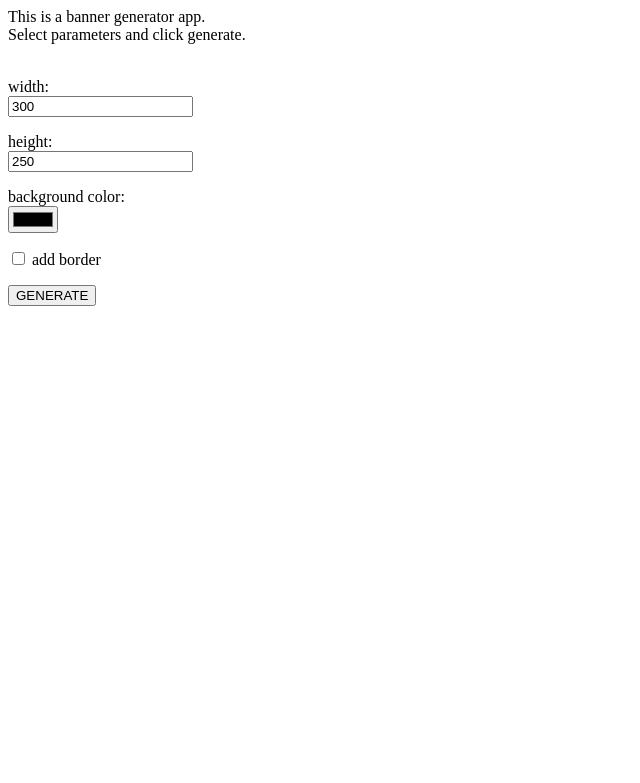
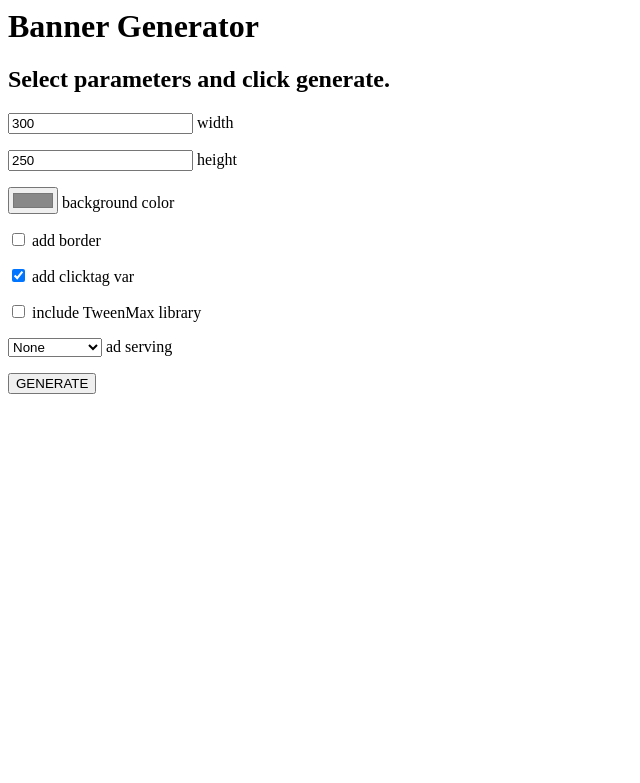
Before and after one commit to adzajac/banner-generator-with-flask, a Flask app: page / in a window 1280 px wide. Shown: the top 783 px of the page, without its empty margins (0-640 px from the left). Run offline with Flask 2, Linux system fonts and the light colour scheme.

Commit message:
added options: clictag, ad serving, include tweenmax

```diff
--- a/app.py
+++ b/app.py
@@ -1,6 +1,7 @@
 from flask import Flask
 from flask import render_template, redirect, url_for, request
 from jinja2 import Template
+import os
 
 app = Flask(__name__)
 
@@ -21,7 +22,14 @@ def index():
             'height':request.args.get('height', 250, type=str),
             'bkg_color':request.args.get('bkg_color', '#ffffff', type=str),
             'border':request.args.get('border', 'off', type=str),
-            'ad_server':request.args.get('ad_server', 'None', type=str)
+            'clicktag':request.args.get('clicktag', 'on', type=str),
+            'tweenmax':request.args.get('tweenmax', 'off', type=str),
+            'ad_serving':request.args.get('ad_serving', 'None', type=str)
         }
-        env.get_template('ad_base.html').stream(data=data).dump(OUTPUT_DIR+data["width"] + "x" + data["height"] + ".html")
+        dir_name = data["width"]+ "x" + data["height"]
+        if not os.path.exists(OUTPUT_DIR + dir_name):
+            os.makedirs(OUTPUT_DIR + dir_name)
+        env.get_template('ad_base.html').stream(data=data).dump(OUTPUT_DIR + dir_name + "/" + "index.html")
+        env.get_template('ad_main.js').stream(data=data).dump(OUTPUT_DIR + dir_name + "/" + "main.js")
+        env.get_template('ad_style.css').stream(data=data).dump(OUTPUT_DIR + dir_name + "/" + "style.css")
     return render_template('index.html')
--- /dev/null
+++ b/templates/ad_main.js
@@ -0,0 +1,6 @@
+// main.js
+
+var width = {{data.width}};
+var height = {{data.height}};
+
+console.log("ad: " + width +"px"+ " x " + height + "px");
--- a/templates/index.html
+++ b/templates/index.html
@@ -3,48 +3,31 @@
 <html>
 <head>
     <title>banner generator</title>
-<!--
-    <script type="text/javascript" src="http://code.jquery.com/jquery.min.js"></script>
-    <script type="text/javascript" src="http://code.jquery.com/ui/1.8.17/jquery-ui.min.js"></script>
-    <script type="text/javascript" src="http://www.modernizr.com/downloads/modernizr-latest.js"></script>
-    <script type="text/javascript" src="static/color-polyfill.js"></script>
--->
+
 </head>
 <body>
 
-    This is a banner generator app.<br>
-    Select parameters and click generate.<br><br>
+    <h1>Banner Generator</h1>
+    <h2>Select parameters and click generate.</h2>
 
-<!--    <p><a href="{{url_for('index', width=300, height=600)}}">GENERATE 300x600</a></p>-->
-<!--    <p><a href="{{url_for('index', width=300, height=250)}}">GENERATE 300x250</a></p>-->
+
 
     <form action="" novalidate>
+        <p><input type="number" name="width" value="300" width="100"> width</p>
+        <p><input type="number" name="height" value="250" size="100"> height</p>
+        <p><input type="color" name="bkg_color" value="#888888"> background color</p>
+        <p><input type="checkbox" name="border" unchecked> add border</p>
+        <p><input type="checkbox" name="clicktag" checked> add clicktag var</p>
+        <p><input type="checkbox" name="tweenmax" unchecked> include TweenMax library</p>
         <p>
-            width: <br><input type="number" name="width" value="300">
-        </p>
-        <p>
-            height: <br><input type="number" name="height" value="250">
-        </p>
-        <p>
-            background color:<br>
-            <input type="color" name="bkg_color">
-        </p>
-        <p>
-            <input type="checkbox" name="border" unchecked> add border
-        </p>
-<!--
-        <p>
-            ad serving: <br>
             <select name="ad_serving">
                 <option value="none">None</option>
                 <option value="doubleclick">DoubleClick</option>
                 <option value="flashtalking">Flashtalking</option>
-            </select>
+                <option value="sizmek">Sizmek</option>
+            </select> ad serving
         </p>
--->
-        <p>
-            <input type="submit" value="GENERATE">
-        </p>
+        <p><input type="submit" value="GENERATE"></p>
     </form>
 
 </body>
```
Also changed, not shown: templates/ad_base.html (+15 -17 lines), templates/ad_style.css (added, +14 -0 lines).
